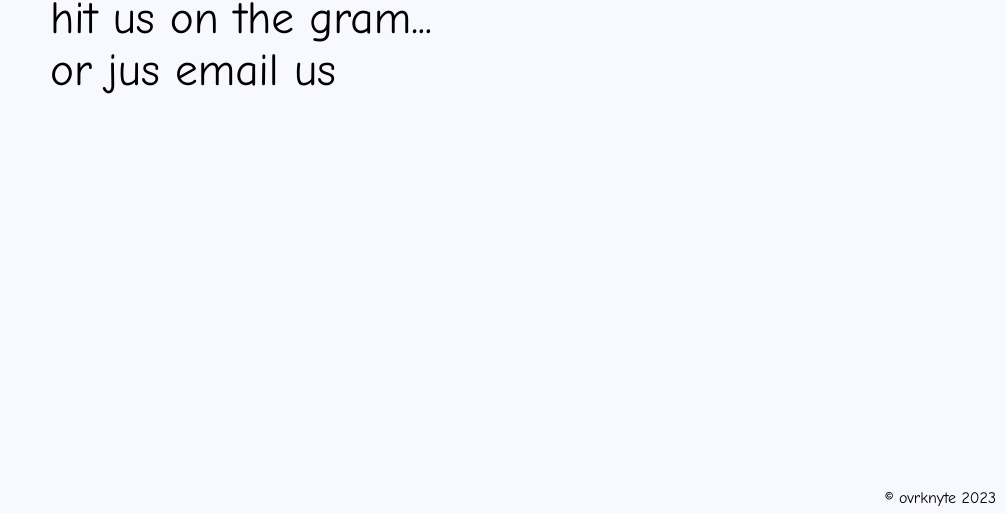
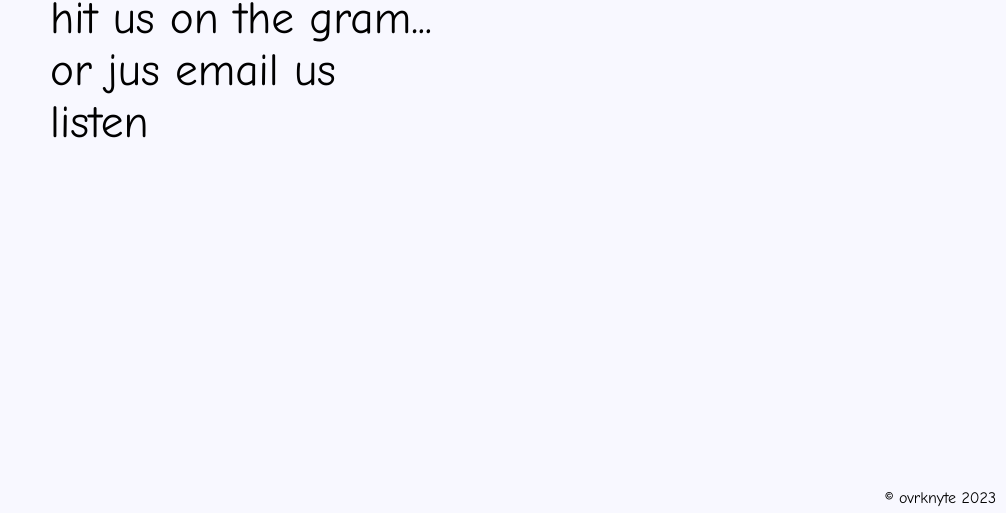
Before and after one commit to ovrknyte/web, a plain HTML site: page index.html in a window 1280 px wide. Shown: the part 287-800 px from the top of the page, without its empty margins (274-1280 px from the left). Drawn offline with Linux system fonts and the light colour scheme.

Commit message:
Update index.html

```diff
--- a/index.html
+++ b/index.html
@@ -20,6 +20,7 @@
 		<br>
 		<a target="_blank" class="nav-links" href="https://www.instagram.com/ovrknyt3/">hit us on the gram...</a><br>
 		<a target="_blank" class="nav-links" href="mailto:ovrknyte@gmail.com">or jus email us</a><br>
+		<a target="_blank" class="nav-links" href="https://www.soundcloud.com/ovrknyte">listen</a><br>
 
 	</nav>
 
```
